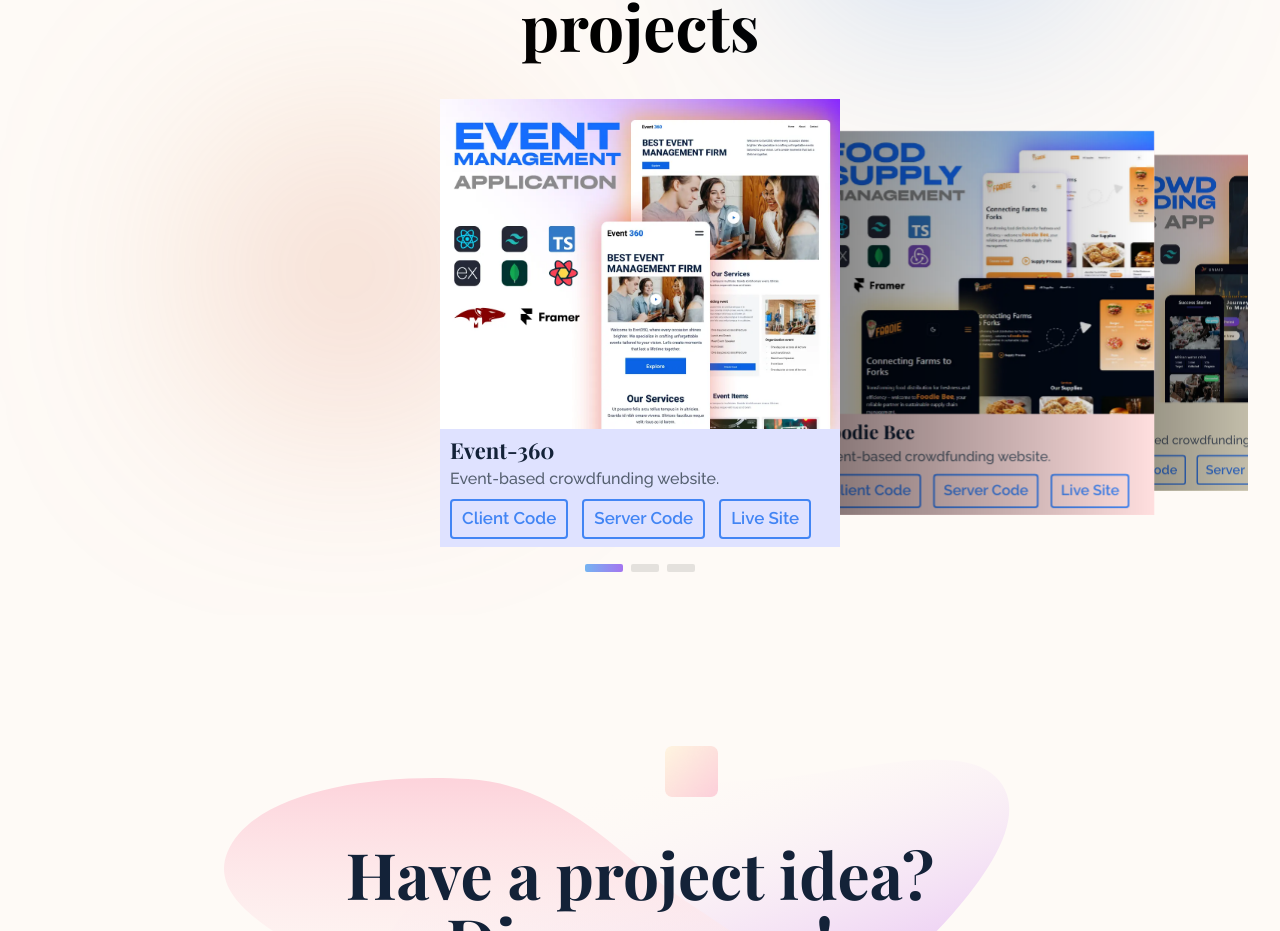
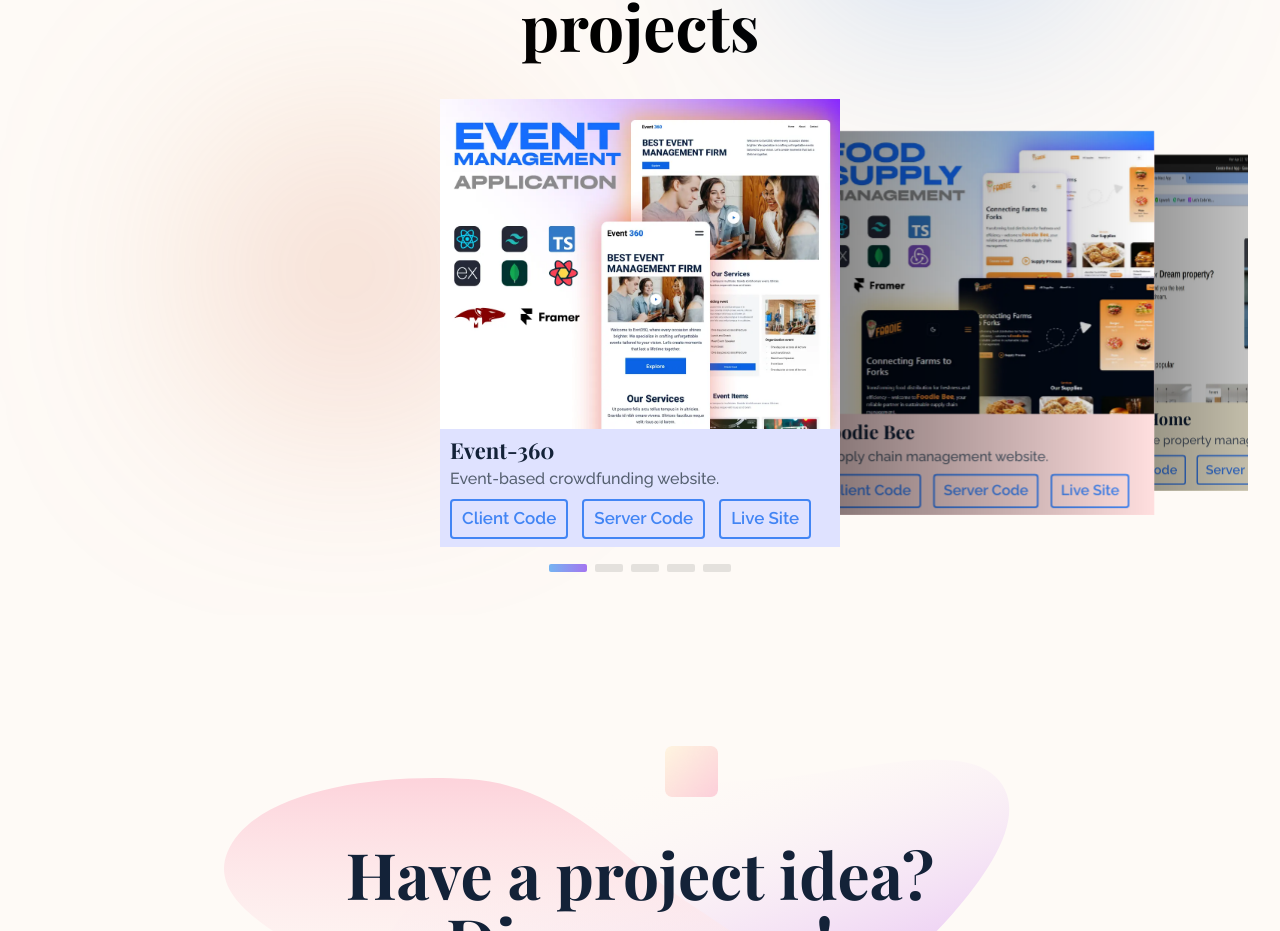
Before and after one commit to mahdimortuza/portfolio, a React (Vite) app: page / in a window 1280 px wide. Shown: the part 1809-2740 px from the top of the page. Built offline with nearby package versions, Linux system fonts and the light colour scheme.

Commit message:
all done

```diff
--- a/src/components/Footer.jsx
+++ b/src/components/Footer.jsx
@@ -85,7 +85,7 @@
       </li>
 
       <li>
-        <a href="">
+        <a href="https://twitter.com/mahdi_mortuza">
           <RiTwitterXLine className="w-6 h-5 text-[#222A35]" />
         </a>
       </li>
--- a/src/components/Navigation.jsx
+++ b/src/components/Navigation.jsx
@@ -127,7 +127,7 @@
         }}
         whileTap={{ scale: 0.9 }}
       >
-        <a href="">
+        <a href="https://twitter.com/mahdi_mortuza">
           <RiTwitterXLine className="w-6 h-5 text-[#222A35]" />
         </a>
       </motion.li>
--- a/src/components/Projects.jsx
+++ b/src/components/Projects.jsx
@@ -10,6 +10,8 @@
 import event_360 from "../assets/projects/Event 360.webp";
 import foodieBee from "../assets/projects/Foodie Bee.webp";
 import uniAid from "../assets/projects/Uniaid.webp";
+import oceanCatch from "../assets/projects/ocean-catch.webp";
+import sweetHome from "../assets/projects/sweet-home.webp";
 
 const Projects = () => {
   const sliderElements = [
@@ -23,11 +25,25 @@
     },
     {
       header: "Foodie Bee",
-      des: "Event-based crowdfunding website.",
+      des: "Supply chain management website.",
       img: foodieBee,
       clientRepo: "https://github.com/mahdimortuza/foodie-bee-client",
       serverRepo: "https://github.com/mahdimortuza/foodie-bee-server",
       liveLink: "https://foodie-bee-client-main.vercel.app/",
+    },{
+      header: "Sweet Home",
+      des: "Real estate property management website.",
+      img: sweetHome,
+      clientRepo: "https://github.com/mahdimortuza/sweet-home-client",
+      serverRepo: "https://github.com/mahdimortuza/sweet-home-server",
+      liveLink: "https://sweet-home-client.vercel.app/",
+    },{
+      header: "Ocean Catch",
+      des: "Seafood e-commerce website.",
+      img: oceanCatch,
+      clientRepo: "https://github.com/mahdimortuza/ocean-catch-client",
+      serverRepo: "https://github.com/mahdimortuza/ocean-catch-server",
+      liveLink: "https://ocean-catch-client.vercel.app/",
     },
     {
       header: "UniAid",
```
Also changed, not shown: src/assets/projects/ocean-catch.webp (added), src/assets/projects/sweet-home.webp (added).
